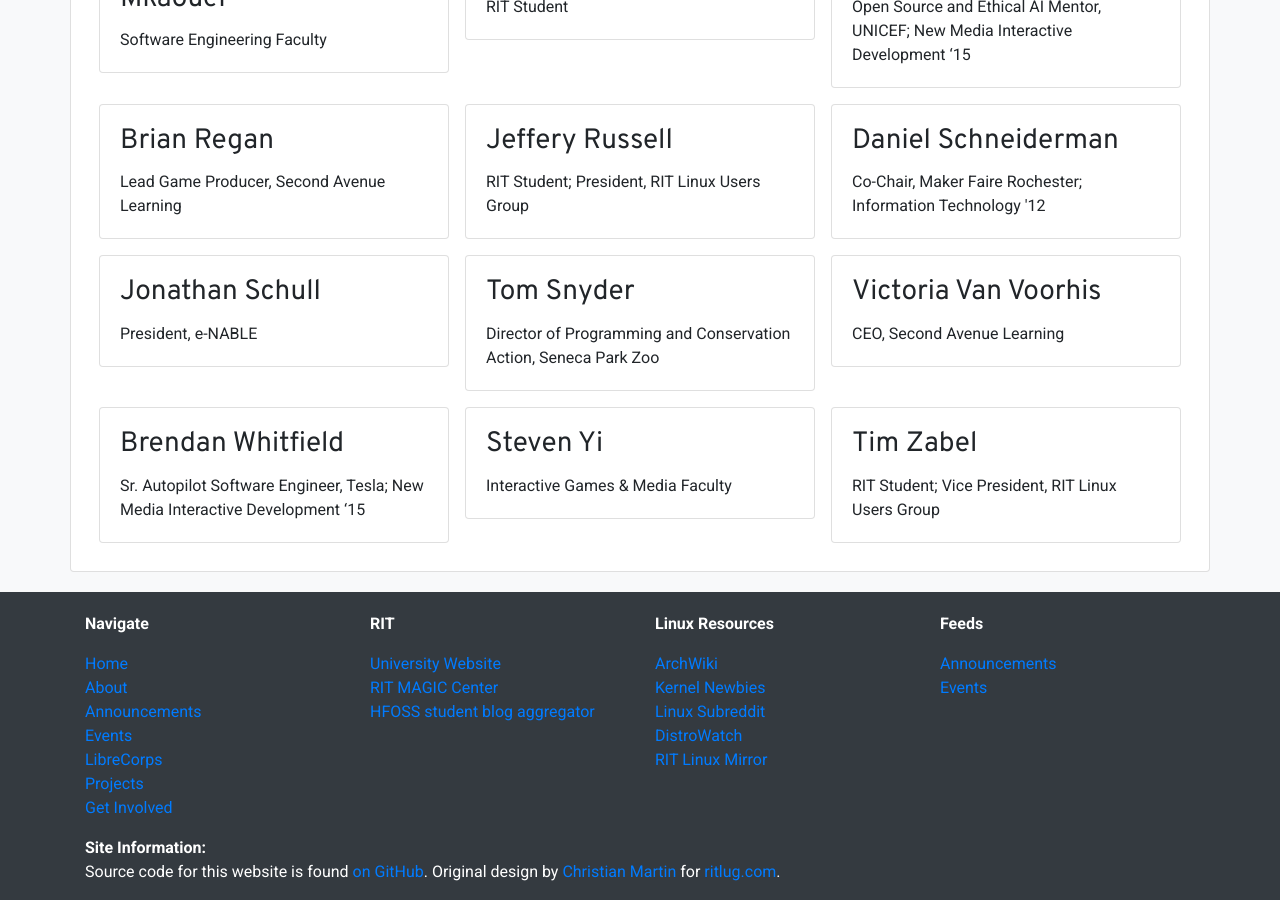
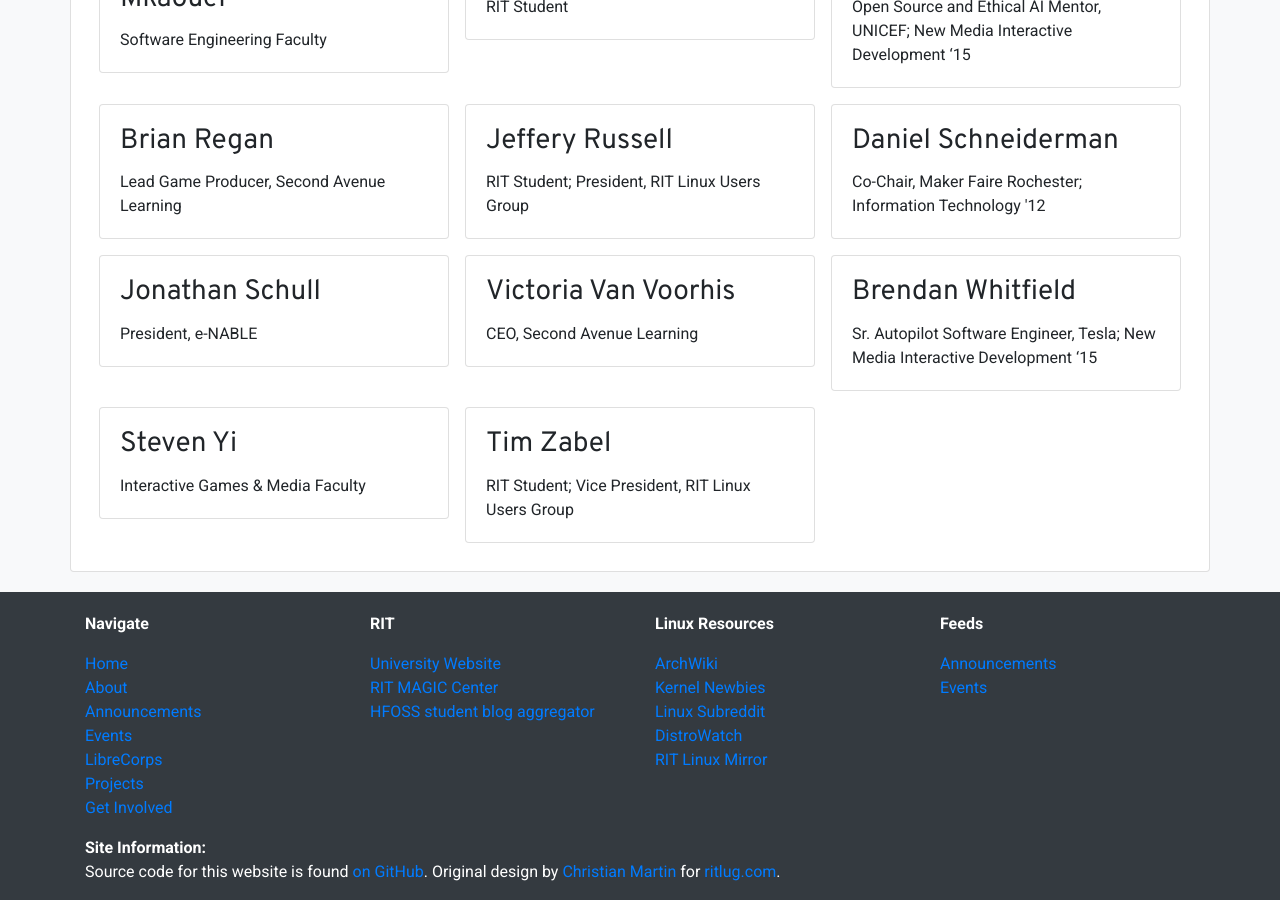
Before and after one commit to FOSSRIT/fossrit.github.io, a Jekyll site: the page built from events/_posts/2019-10-26-the-future-is-open.md, in a window 1280 px wide and 900 px high, scrolled down 922 px. Built offline with Jekyll 4.4.1, drawn with Linux system fonts in a browser that asks for light colours; nearby versions of some CDN libraries.

Commit message:
FIO: Final Schedule (#71)

```diff
--- a/events/_posts/2019-10-26-the-future-is-open.md
+++ b/events/_posts/2019-10-26-the-future-is-open.md
@@ -139,14 +139,6 @@
             <div class="col-12 col-md-4 p-2">
                 <div class="card">
                     <div class="card-body">
-                        <h3 class="card-title">Tom Snyder</h3>
-                        <p class="card-text">Director of Programming and Conservation Action, Seneca Park Zoo</p>
-                    </div>
-                </div>
-            </div>
-            <div class="col-12 col-md-4 p-2">
-                <div class="card">
-                    <div class="card-body">
                         <h3 class="card-title">Victoria Van Voorhis</h3>
                         <p class="card-text">CEO, Second Avenue Learning</p>
                     </div>
@@ -202,19 +195,22 @@
             </div>
         </div>
         <div class="row">
-            <div class="col-12 col-md-6 col-lg-3">
+            <div class="col-12 col-md-4">
                 <div class="card mb-4">
                     <div class="card-header" style="background-color:#F76902;color:white;font-size:larger;">
                         <span class="badge" style="background-color:white;color:#F76902;">12pm-12:55pm</span>
                         Track A
                     </div>
-                        <div class="card-body">
-                            <h4 class="card-title">e-NABLE: a NONO (non-organization of non-organizations) making free open-source 3D-printed prosthetics</h4>
-                            <p class="card-text">Jonathan Schull</p>
-                        </div>
+                    <div class="card-body">
+                        <h4 class="card-title">e-NABLE: a NONO (non-organization of non-organizations) making free open-source 3D-printed prosthetics</h4>
+                        <p class="card-text">
+                            Jonathan Schull<br />
+                            MSS-2150
+                        </p>
+                    </div>
                 </div>
             </div>
-            <div class="col-12 col-md-6 col-lg-3">
+            <div class="col-12 col-md-4">
                 <div class="card mb-4">
                     <div class="card-header" style="background-color:#F76902;color:white;font-size:larger;">
                         <span class="badge" style="background-color:white;color:#F76902;">12pm-12:55pm</span>
@@ -222,11 +218,14 @@
                     </div>
                     <div class="card-body">
                         <h4 class="card-title">5 Years Working as a Designer - from Corporate Tech to Open Science</h4>
-                        <p class="card-text">Jenn Kotler</p>
+                        <p class="card-text">
+                            Jenn Kotler<br />
+                            MSS-2175
+                        </p>
                     </div>
                 </div>
             </div>
-            <div class="col-12 col-md-6 col-lg-3">
+            <div class="col-12 col-md-4">
                 <div class="card mb-4">
                     <div class="card-header" style="background-color:#F76902;color:white;font-size:larger;">
                         <span class="badge" style="background-color:white;color:#F76902;">12pm-12:55pm</span>
@@ -234,19 +233,10 @@
                     </div>
                     <div class="card-body">
                         <h4 class="card-title">Making software that hopefully won't ruin society. (and other fun stories)</h4>
-                        <p class="card-text">Mike Nolan</p>
-                    </div>
-                </div>
-            </div>
-            <div class="col-12 col-md-6 col-lg-3">
-                <div class="card mb-4">
-                    <div class="card-header" style="background-color:#F76902;color:white;font-size:larger;">
-                        <span class="badge" style="background-color:white;color:#F76902;">12pm-12:55pm</span>
-                        Track D
-                    </div>
-                    <div class="card-body">
-                        <h4 class="card-title">Tracking the impact of zoo conservation</h4>
-                        <p class="card-text">Tom Snyder</p>
+                        <p class="card-text">
+                            Mike Nolan<br />
+                            MSS-2100 (Sound Mixing Room)
+                        </p>
                     </div>
                 </div>
             </div>
@@ -257,7 +247,10 @@
                 Install Fest
             </div>
             <div class="card-body">
-                <p class="card-text">Led by Will Nilges</p>
+                <p class="card-text">
+                    Led by Will Nilges<br />
+                    MSS-3190 (upstairs)
+                </p>
             </div>
         </div>
         <div class="row">
@@ -269,7 +262,10 @@
                     </div>
                     <div class="card-body">
                         <h4 class="card-title">Testing Open Source Software for Accessibility</h4>
-                        <p class="card-text">Yasmine El-Glaly</p>
+                        <p class="card-text">
+                            Yasmine El-Glaly<br />
+                            MSS-2150
+                        </p>
                     </div>
                 </div>
             </div>
@@ -281,7 +277,10 @@
                     </div>
                     <div class="card-body">
                         <h4 class="card-title">Open Source within the Maker Movement</h4>
-                        <p class="card-text">Dan Schneiderman</p>
+                        <p class="card-text">
+                            Dan Schneiderman<br />
+                            MSS-2175
+                        </p>
                     </div>
                 </div>
             </div>
@@ -293,7 +292,10 @@
                     </div>
                     <div class="card-body">
                         <h4 class="card-title">Supporting the Open Web in FOSS</h4>
-                        <p class="card-text">Nate Levesque</p>
+                        <p class="card-text">
+                            Nate Levesque<br />
+                            MSS-2100 (Sound Mixing Room)
+                        </p>
                     </div>
                 </div>
             </div>
@@ -313,7 +315,10 @@
                     </div>
                     <div class="card-body">
                         <h4 class="card-title">TigerOS - A Linux distribution built for RIT students</h4>
-                        <p class="card-text">Tim Zabel</p>
+                        <p class="card-text">
+                            Tim Zabel<br />
+                            MSS-2150
+                        </p>
                     </div>
                 </div>
             </div>
@@ -325,7 +330,10 @@
                     </div>
                     <div class="card-body">
                         <h4 class="card-title">Csound: A Case Study in Open Source and Culture</h4>
-                        <p class="card-text">Steven Yi</p>
+                        <p class="card-text">
+                            Steven Yi<br />
+                            MSS-2175
+                        </p>
                     </div>
                 </div>
             </div>
@@ -337,7 +345,10 @@
                     </div>
                     <div class="card-body">
                         <h4 class="card-title">Open Mapping Data and Digital Humanities</h4>
-                        <p class="card-text">Jessica Lieberman</p>
+                        <p class="card-text">
+                            Jessica Lieberman<br />
+                            MSS-2100 (Sound Mixing Room)
+                        </p>
                     </div>
                 </div>
             </div>
@@ -351,7 +362,10 @@
                     </div>
                     <div class="card-body">
                         <h4 class="card-title">Is there a (mis)perception of quality metrics among developers? An empirical study in FOSS</h4>
-                        <p class="card-text">Mohamed Wiem Mkaouer</p>
+                        <p class="card-text">
+                            Mohamed Wiem Mkaouer<br />
+                            MSS-2150
+                        </p>
                     </div>
                 </div>
             </div>
@@ -393,7 +409,10 @@
             </div>
             <div class="card-body">
                 <h4 class="card-title">A Life in Open Source</h4>
-                <p class="card-text">Remy DeCausemaker, Open Source Office Director, Twitter, SOIS ‘15</p>
+                <p class="card-text">
+                    Remy DeCausemaker, Open Source Office Director, Twitter, SOIS ‘15<br />
+                    Wegmans Theater
+                </p>
             </div>
         </div>
     </div>
```
Also changed, not shown: other parts of events/_posts/2019-10-26-the-future-is-open.md (+6 -3 lines).
